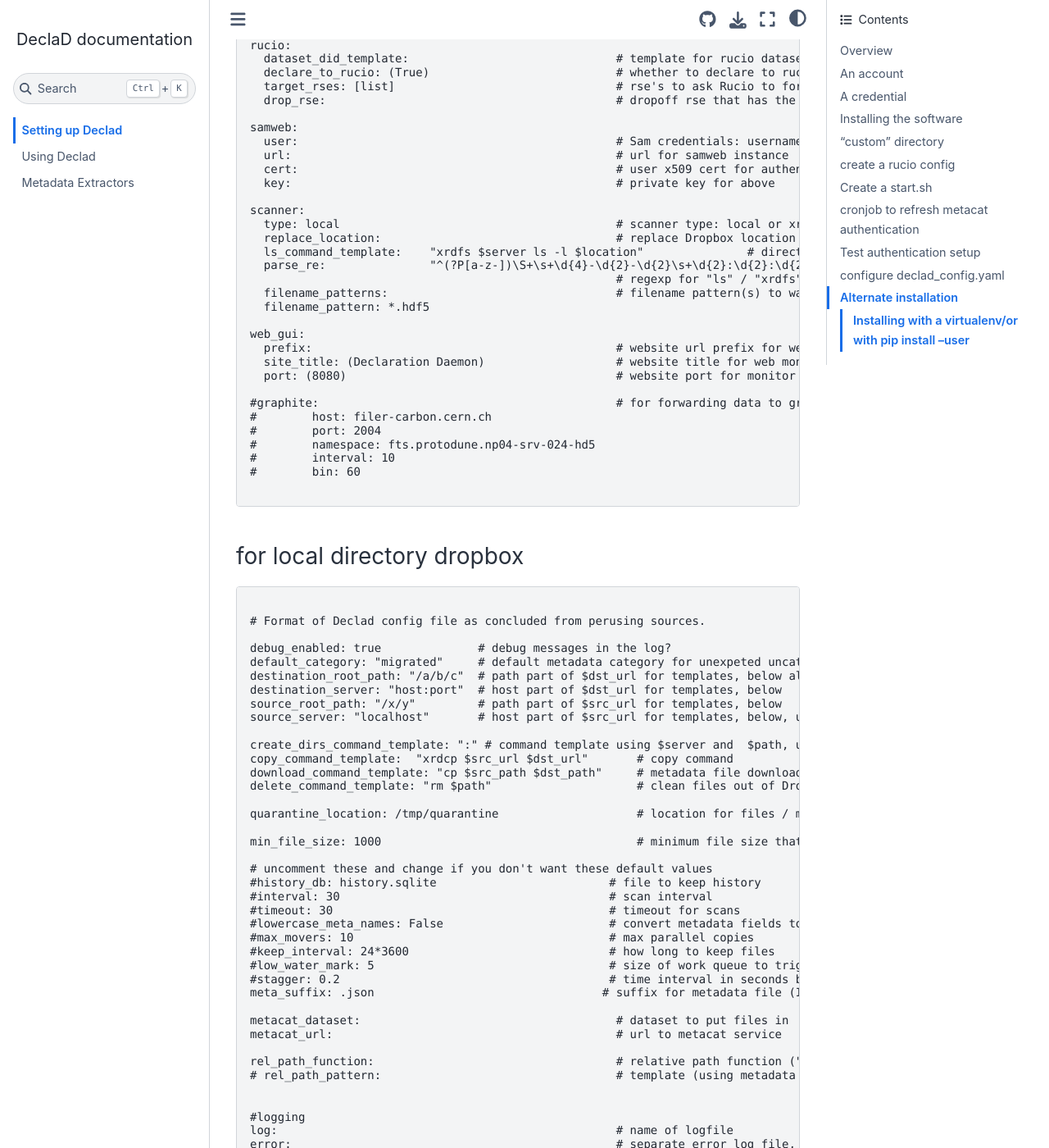
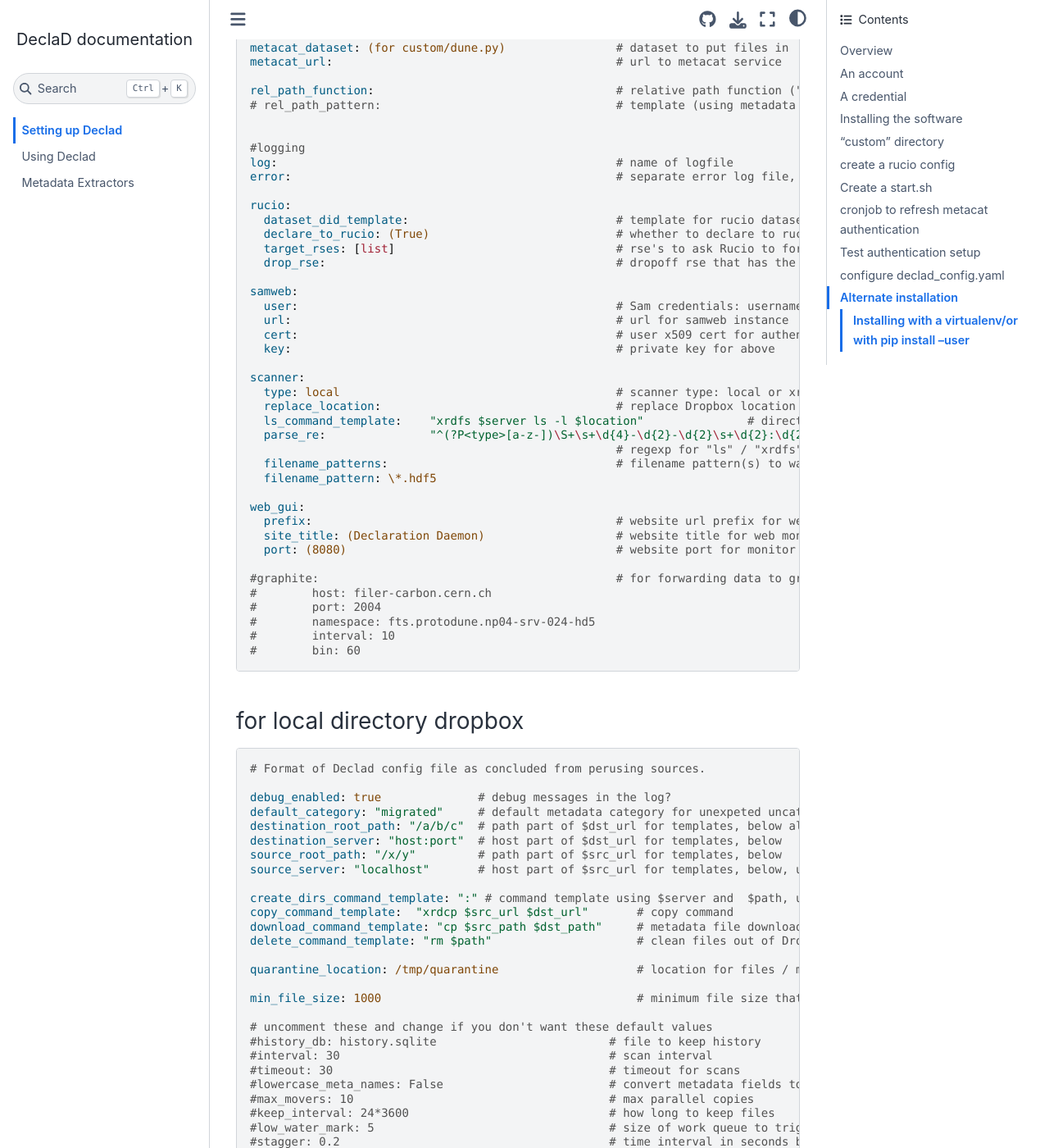
Before and after one commit to fermitools/declad, a Sphinx documentation site: the page built from docs/setup.rst, in a window 1280 px wide and 1400 px high, scrolled down 6289 px. Shown: the whole window at 82% size. Built offline with Sphinx 7.4.7 and the Sphinx Book theme 1.1.4, drawn with Linux system fonts in a browser that asks for light colours; pages that are not in the unit, such as notebooks, are missing from menus; some of the changed text lies outside the part shown.

Commit message:
fixing more formatting

```diff
--- a/docs/metadata_extractors.rst
+++ b/docs/metadata_extractors.rst
@@ -13,6 +13,7 @@ the metadata file appears, Declad will proceed to decalare and upload
 the files as normal.
 
 Several points:
+
 * This is only supported in the “local” scanner
 configuration, we do not support remote / xrootd metadata extraction.
 * There is one metadata extractor script allowed per Declad instance, if
@@ -33,7 +34,7 @@ is given.
 Example script (the referred to scripts “sam_cleanup” and “log_metadata”
 are left as an exercise) :
 
-::
+.. code-block:: bash
 
    #!/bin/sh
 
--- a/docs/setup.rst
+++ b/docs/setup.rst
@@ -5,6 +5,7 @@ Overview
 --------
 
 To run a declad instance, you will need:
+
 * an account to run the service under
 * the software and dependencies
 * A suitable credential (like an x509 service/host certificate, and/or a refreshed Scitoken via
@@ -26,7 +27,11 @@ configure the system in a directory in the home account.
 Here at Fermilab we tend to use, for an experiment named “hypot” either
 the “hypotpro” or “hypotraw” account.
 
-As an account who can sudo, do: sudo useradd -u userid accountname
+As an account who can sudo, do:
+
+  .. code-block:: shell
+
+    $ sudo useradd -u userid accountname
 
 and setup suitable login permissions (.k5login here at Fermilab,
 .ssh/authorized_keys as appropriate elsewhere)
@@ -59,15 +64,13 @@ with pip install –user.
 Installing with Spack
 ~~~~~~~~~~~~~~~~~~~~~
 
-.. raw:: html
+.. code-block:: shell
 
-   <pre>
-   wget https://github.com/FNALssi/fermi-spack-tools/raw/v2_21_0/bin/bootstrap
-   sh bootstrap $HOME/packages
-   . $HOME/packages/setup-env.sh
-   spack buildcache list -al declad
-   spack install --cache-only declad/<i>hash-from-above</i>
-   </pre>
+   $ wget https://github.com/FNALssi/fermi-spack-tools/raw/v2_21_0/bin/bootstrap
+   $ sh bootstrap $HOME/packages
+   $ . $HOME/packages/setup-env.sh
+   $ spack buildcache list -al declad
+   $ spack install --cache-only declad/<i>hash-from-above</i>
 
 If there is an error with the gcc compiler version, edit the
 ``$SPACK_ROOT/etc/spack/compilers.yaml`` file, duplicate the gcc-11.4.1
@@ -87,13 +90,11 @@ account, The two options are described below.
 configure software custom directory
 ~~~~~~~~~~~~~~~~~~~~~~~~~~~~~~~~~~~
 
-.. raw:: html
+.. code-block:: shell
 
-   <pre>
-   spack cd -i declad
-   cd declad/custom
-   ln -s dune.py __init__.py
-   </pre>
+   $ spack cd -i declad
+   $ cd declad/custom
+   $ ln -s dune.py __init__.py
 
 create a “custom” directory
 ~~~~~~~~~~~~~~~~~~~~~~~~~~~
@@ -102,27 +103,22 @@ If you’re planning to make site-local customizations, you want to do
 this. Somewhere you’re putting such things make a “custom” directory,
 and copy the custom/dune.py from the spack package, like:
 
-.. raw:: html
+.. code-block:: shell
 
-   <pre>
-     mkdir custom
-     cp $(spack location -i declad)/custom/dune.py $HOME/custom/dune.py
-     ln -s $HOME/custom/dune.py $HOME/custom/__init__.py
-   </pre>
+     $ mkdir custom
+     $ cp $(spack location -i declad)/custom/dune.py $HOME/custom/dune.py
+     $ ln -s $HOME/custom/dune.py $HOME/custom/__init__.py
 
 create a rucio config
 ---------------------
 
-.. raw:: html
+.. code-block:: shell
 
-   <pre>
-   mkdir -p $HOME/rucio_config/etc
-   vi $HOME/rucio_config/etc/rucio.cfg
-   </pre>
+   $ mkdir -p $HOME/rucio_config/etc
+   $ vi $HOME/rucio_config/etc/rucio.cfg
 
-.. raw:: html
+.. code-block:: ini
 
-   <pre>
    [client]
    rucio_host = https://<i>xyz</i>-rucio.fnal.gov
    auth_host = https://<i>xyz</i>-rucio.fnal.gov
@@ -132,7 +128,6 @@ create a rucio config
    auth_type = x509
    client_cert = /home/<i>xyz</i>pro/certs/<i>xyz</i>-declad-cert.pem
    client_key  = /home/<i>xyz</i>pro/certs/<i>xyz</i>-declad-key.pem
-   </pre>
 
 This of course needs to be edited for your experiment’s rucio service
 and home directory.
@@ -145,9 +140,8 @@ your spack area or virtualenv to find the software, and set the
 environment variables to access the rucio and metacat instances,
 something like:
 
-.. raw:: html
+.. code-block:: bash
 
-   <pre>
    #!/bin/sh
 
    # find the software
@@ -168,25 +162,23 @@ something like:
 
    nohup declad.py -dc declad_config.yaml  < /dev/null > logs/nohup.out 2>&1 &
    echo $! > logs/declad.pid
-   </pre>
 
 Of course, for “dver” above, use the version number for declad that you
 installed earlier.
 
 Oh, and also
 
-.. raw:: html
+.. code-block:: shell
 
-   <pre>mkdir $HOME/logs</pre>
+   $ mkdir $HOME/logs
 
 so we have a place for all this output, and/or possibly symlink it to
 some scratch partition where you have more room for logs.
 
 For symmetry, you may also want a “stop.sh”, like:
 
-.. raw:: html
+.. code-block:: bash
 
-   <pre>
    #!/bin/sh
 
    if [ -r logs/declad.pid ]
@@ -194,7 +186,6 @@ For symmetry, you may also want a “stop.sh”, like:
        kill $(&lt;logs/declad.pid)
        rm logs/declad.pid
    fi
-   </pre>
 
 But it isn’t strictly necessary.
 
@@ -203,9 +194,7 @@ cronjob to refresh metacat authentication
 
 create a script metacat_refresh.sh
 
-.. raw:: html
-
-   <pre>
+.. code-block:: bash
 
    # if you're using a proxy from that cert to authenticate file transfers refresh it:
    grid-proxy-init -cert $HOME/certs/<i>xyz</i>-declad-cert.pem -key $HOME/certs/<i>xyz</i>-declad-key.pem
@@ -220,23 +209,17 @@ create a script metacat_refresh.sh
    export METACAT_AUTH_SERVER_URL=<i>https://metacat.host:authport/auth/xyz</i>
    metacat auth login -m x509 -c $HOME/certs/<i>xyz</i>-declad-cert.pem -k $HOME/certs/<i>xyz</i>-declad-key.pem <i>xyz</i>pro
 
-   </pre>
-
 And a cron entry for the refresh, and probably an entry to start the
 service
 
-.. raw:: html
+.. code-block:: shell
 
-   <pre>
-   crontab -e
-   </pre>
+   $ crontab -e
 
-.. raw:: html
+.. code-block:: bash
 
-   <pre>
    0 * * * * /path/to/metacat_refresh.sh > logs/refresh.out 2>&1
    @reboot /path/to/metacat_refresh.sh > logs/refresh.out 2>&1 ; /path/to/start.sh > logs/start.out 2>& 1
-   </pre>
 
 And finally, if you’re using token authentication older versions of
 xrdcp for file transfers, you’ll need some wrappers in $HOME/bin to get
@@ -244,9 +227,8 @@ BEARER_TOKEN set to the current token, which look like:
 
 bin/xrdcp:
 
-.. raw:: html
+.. code-block:: bash
 
-   <pre>
    #!/bin/sh
 
    # run xrdcp, but with token authentication...
@@ -256,7 +238,6 @@ bin/xrdcp:
 
    /usr/bin/xrdcp "$@"
 
-   </pre>
 
 and similarly for xrdfs. These combined with having $HOME/bin in your
 PATH in the start script, will have declad use these wrappers to set
@@ -266,17 +247,16 @@ Test authentication setup
 -------------------------
 
 Now test the authentication setup:
+
 * run the refresh script
 * use the METACAT_SERVER_URL and RUCIO_HOME values in your start script to test:
 
-.. raw:: html
+.. code-block:: shell
 
-   <pre>
-   . $HOME/packages/setup-env.sh
-   spack load declad@<i>2.0.4</i>
-   METACAT_SERVER_URL=<i>value_from_start.sh</i>  metacat auth whoami
-   RUCIO_HOME=<i>value_from_start.sh</i> rucio whoami
-   </pre>
+   $ . $HOME/packages/setup-env.sh
+   $ spack load declad@<i>2.0.4</i>
+   $ METACAT_SERVER_URL=<i>value_from_start.sh</i>  metacat auth whoami
+   $ RUCIO_HOME=<i>value_from_start.sh</i> rucio whoami
 
 (Use the version of declad you installed in the “spack load”) Both
 should give your experiment production account name back.
@@ -296,9 +276,7 @@ Example contents below:
 for xrootd remote dropbox
 ~~~~~~~~~~~~~~~~~~~~~~~~~
 
-.. raw:: html
-
-   <pre>
+.. code-block:: yaml
 
    # Format of Declad config file as concluded from perusing sources.
 
@@ -359,7 +337,7 @@ for xrootd remote dropbox
      parse_re:               "^(?P<type>[a-z-])\S+\s+\d{4}-\d{2}-\d{2}\s+\d{2}:\d{2}:\d{2}\s+(?P<size>\d+)\s+(?P<path>\S+)$"
                                                         # regexp for "ls" / "xrdfs" ls  output
      filename_patterns:                                 # filename pattern(s) to watch for
-     filename_pattern: *.hdf5
+     filename_pattern: \*.hdf5
 
    web_gui:
      prefix:                                            # website url prefix for web monitor
@@ -373,14 +351,11 @@ for xrootd remote dropbox
    #        interval: 10
    #        bin: 60
 
-   </pre>
 
 for local directory dropbox
 ~~~~~~~~~~~~~~~~~~~~~~~~~~~
 
-.. raw:: html
-
-   <pre>
+.. code-block:: yaml
 
    # Format of Declad config file as concluded from perusing sources.
 
@@ -455,8 +430,6 @@ for local directory dropbox
    #        interval: 10
    #        bin: 60
 
-   </pre>
-
 Alternate installation
 ----------------------
 
@@ -465,20 +438,21 @@ Installing with a virtualenv/or with pip install –user
 
 if using virtualenv, first do a
 
-.. raw:: html
+.. code-block:: shell
 
-   <pre>python -m venv $HOME/venvs/declad</pre>
+   $ python -m venv $HOME/venvs/declad
 
 and activate the environment.
 
-.. raw:: html
+.. code-block:: shell
 
-   <pre>. $HOME/venvs/declad/bin/activate</pre>
+   $ . $HOME/venvs/declad/bin/activate
 
 if not using virutalenv, do ``pip install --user`` instead of just
 ``pip install``, below.
 
 Then pip install the dependencies:
+
 * webpie
 * metacat
 * rucio-clients
--- a/docs/using.rst
+++ b/docs/using.rst
@@ -17,6 +17,7 @@ Metadata Files
 
 Although Declad will declare files to both SAM and Metacat/Rucio, it
 currently expects metadata files to be:
+
 * named filename.json for a given filename
 * valid JSON format
 * in either SAM’s metadata format, or Metacat’s
```
Also changed, not shown: docs/index.md (+1 -1 lines), docs/update.rst (+8 -7 lines).
